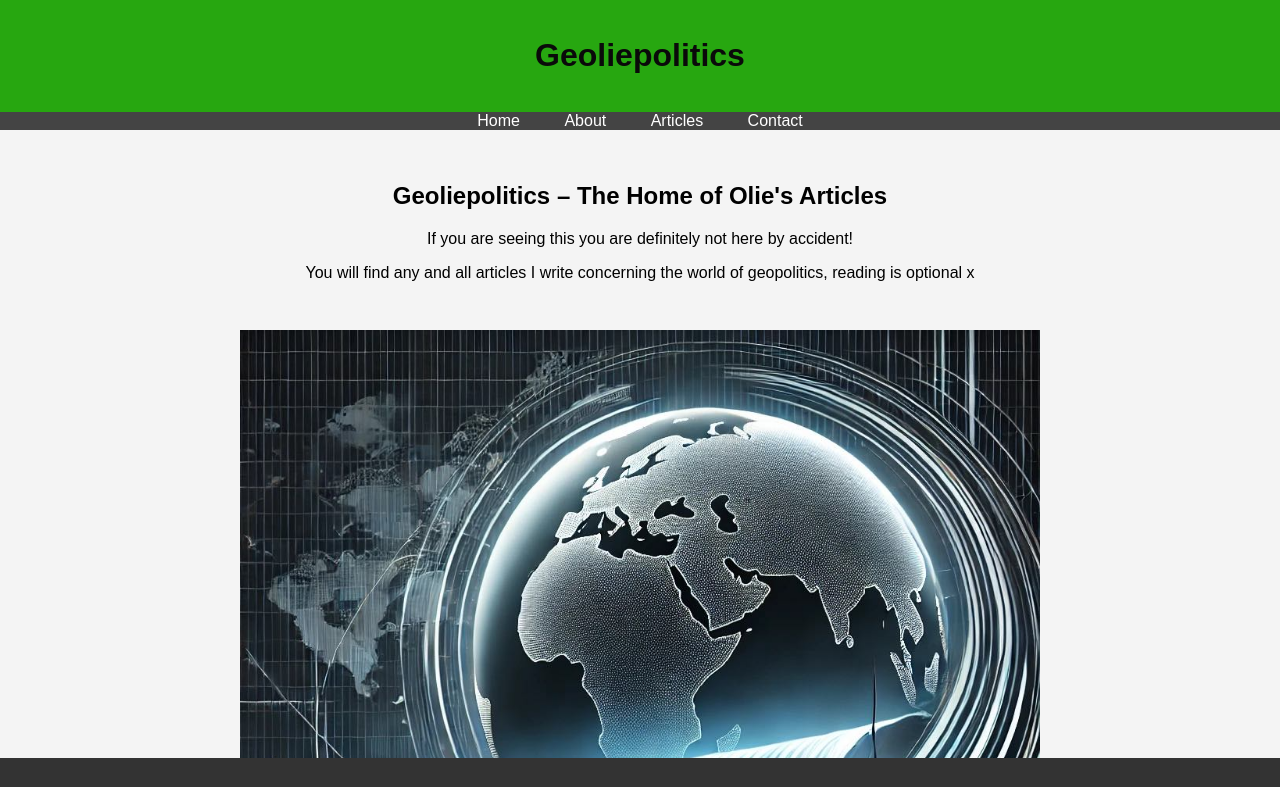
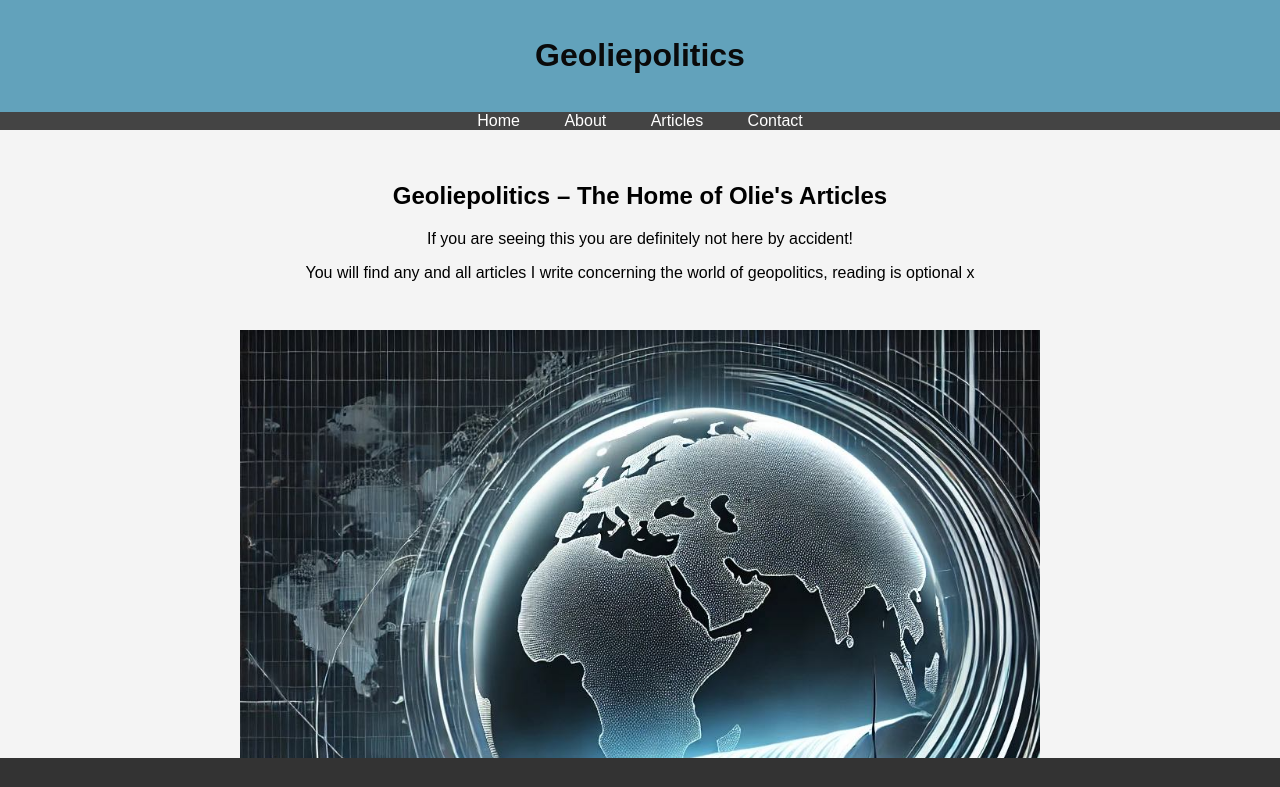
Before and after one commit to OlieKristensen/geoliepolitics, a plain HTML site: page index.html in a window 1280 px wide. Shown: the top 787 px of the page. Drawn offline with Linux system fonts and the light colour scheme; a script that the page names is missing.

Commit message:
Update styles.css

```diff
--- a/styles.css
+++ b/styles.css
@@ -6,7 +6,7 @@ body {
 }
 
 header {
-    background: #27A710;
+    background: #62A2BB;
     color: #0A0A0A;
     padding: 1rem 0;
     text-align: center;
```
